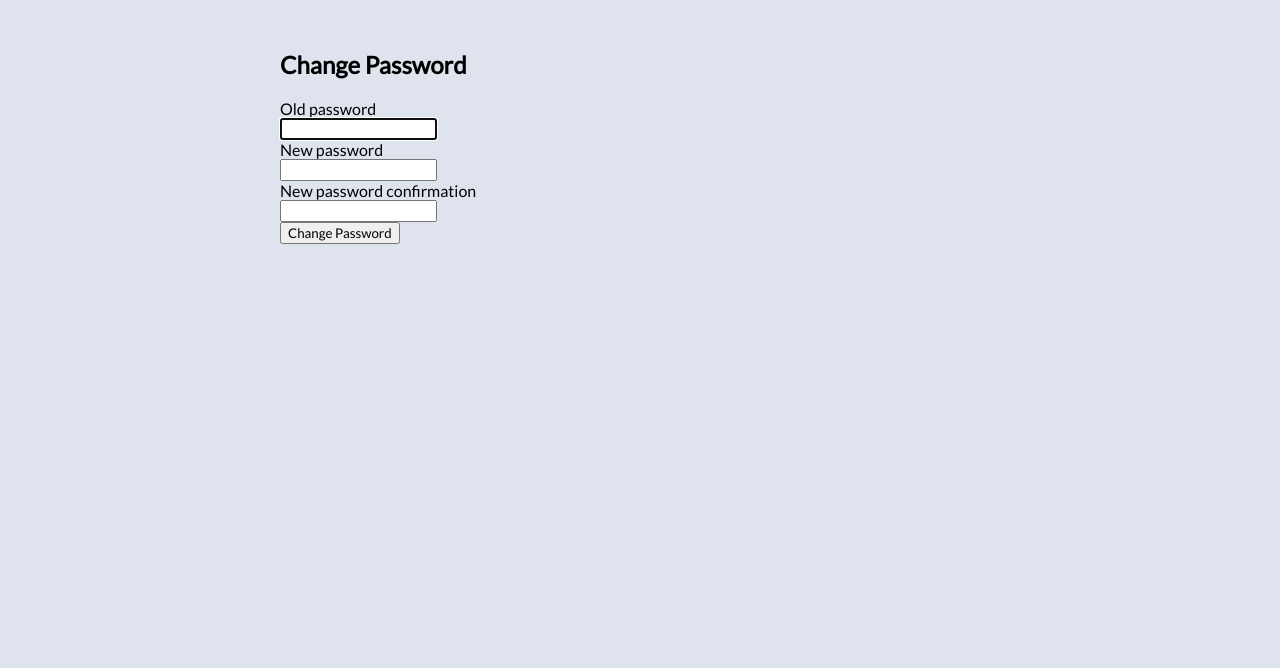
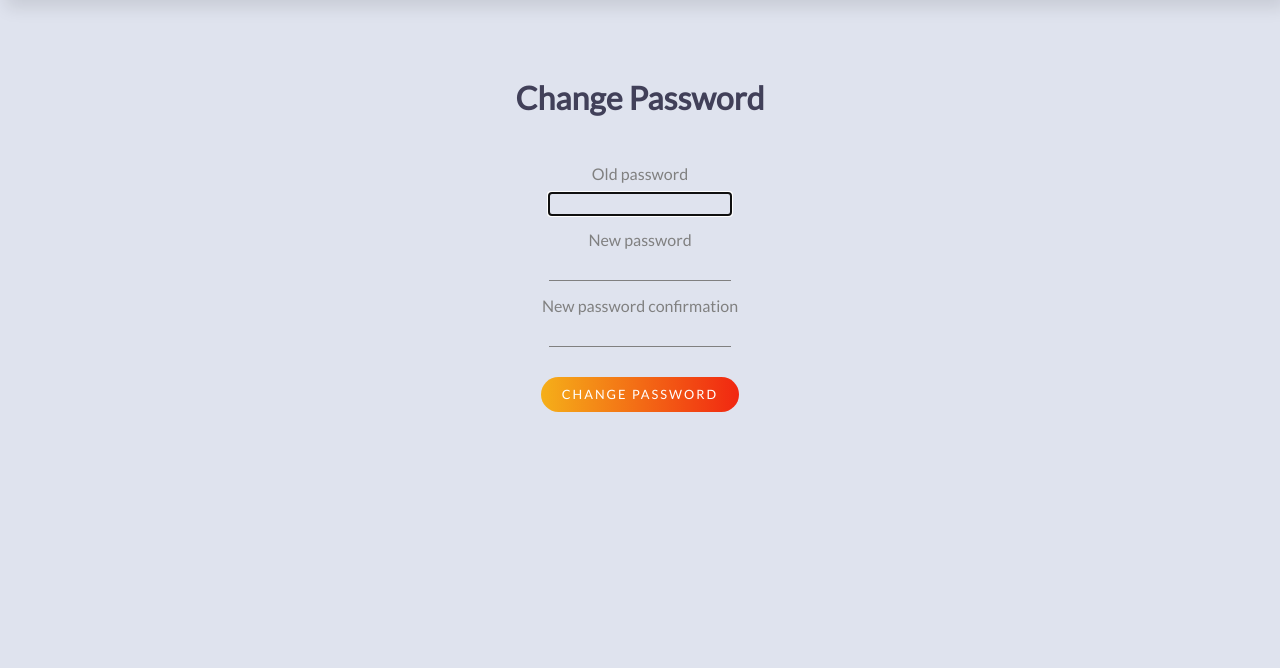
Before and after one commit to miguelchenriques/QuarantineLifeForum, a Django app: page /forum/change_password in a window 1280 px wide. Shown: the part 101-769 px from the top of the page. Run offline with Django 3.2, Linux system fonts and the light colour scheme; the visitor is signed in with stand-in values (Sample User, id 1).

Commit message:
Final version incoming

```diff
--- a/forum/static/forum/css/forms.css
+++ b/forum/static/forum/css/forms.css
@@ -16,7 +16,7 @@
 
 .editProfile{
     display: flex;
-    background-color: rgba(0,0,0,0.2);
+    background-color: rgba(255,255,255, 0.1);
 }
 
 .login-container{
@@ -183,8 +183,9 @@
     font-size: 0.7rem;
 }
 
-.login-form a:nth-child(4){
+.login-form a:nth-child(4), .login-form a:nth-child(5){
     font-size: 0.7rem;
+    margin-top: .6rem;
 }
 
 .login-art img, .signup-art img{
@@ -205,3 +206,55 @@
     width: 65%;
     display: none;
 }
+
+.password_reset{
+    display: flex;
+    align-items: center;
+    flex-direction: column;
+}
+
+.go_back{
+    margin-top: 50px;
+    font-size: 1rem;
+    color: #414059;
+}
+
+.password_reset h1{
+    margin-top: 3rem;
+    margin-bottom: 0;
+    font-size: 2rem;
+    color: #414059;
+}
+
+.password_reset p{
+    font-size: 1rem;
+    color: #A7A5E6;
+}
+
+.reset_form{
+    margin-top: 2rem;
+    display: flex;
+    flex-direction: column;
+    align-items: center;
+}
+
+.label{
+    color: gray;
+    margin-top: 15px;
+
+}
+
+.reset_form input{
+    background-color: transparent;
+    border: none;
+    border-bottom: 1px solid gray;
+    margin-top: 10px;
+    text-align: center;
+    font-size: 1rem;
+}
+
+.reset_form input[type="submit"]{
+    margin-top: 30px;
+    border: none;
+    font-size: .8rem;
+}
--- a/forum/static/forum/css/left-aside.css
+++ b/forum/static/forum/css/left-aside.css
@@ -13,6 +13,14 @@
     height: -moz-fit-content;
     box-shadow: 2px 3px rgba(0,0,0,0.1);
     font-size: 16px;
+    max-height: 75%;
+}
+
+.left-aside-scroll{
+    overflow: scroll;
+    display: flex;
+    flex-direction: column;
+    width: 100%;
 }
 
 .left-aside a{
--- a/forum/static/forum/css/main.css
+++ b/forum/static/forum/css/main.css
@@ -24,6 +24,7 @@ header{
     /*overflow: hidden;*/
     display: flex;
     font-size: 16px;
+    box-shadow: 6px 8px 16px 0px rgba(0,0,0,0.1);
 }
 
 .leftheader{
@@ -127,7 +128,7 @@ article:hover{
     margin-bottom: 20px;
 }
 
-.loginbutton, .signupButton, .logoutbutton, .createpostbutton, .updateProfile{
+.loginbutton, .signupButton, .logoutbutton, .createpostbutton, .updateProfile, .resetButton{
     border: 1px solid transparent;
     border-radius: 100px;
     background: #f12711;  /* fallback for old browsers */
@@ -224,6 +225,17 @@ article:hover{
     margin-top: 20px;
 }
 
+.home_new-posts{
+    text-decoration: none;
+    color: #A7A5E6;
+    font-size: 1.2rem;
+    cursor: pointer;
+}
+
+.home_new-posts:hover{
+    text-decoration: underline;
+}
+
 @media screen and (max-width: 1000px) {
     html, header{
         font-size: 14px;
--- a/forum/templates/forum/edit_profile.html
+++ b/forum/templates/forum/edit_profile.html
@@ -8,6 +8,7 @@
     <div class="login editProfile">
         <div class="editProfileContainer">
             {% if error_message %}
+                {{ error_message }}
             {% endif %}
             <img src="{% static 'forum/img/undraw_social_user_lff0.png' %}">
             <form class="editProfileForm" action="{% url 'forum:edit_profile' %}" method="post">
--- a/forum/templates/forum/index.html
+++ b/forum/templates/forum/index.html
@@ -25,6 +25,7 @@
         {% block leftAside %}
             <h3>Following topics</h3>
             <a class="popular_topics" href="{% url 'forum:popular_topics' %}">Popular Topics</a>
+            <div class="left-aside-scroll">
                 {% if user.is_authenticated %}
                     {% if user.topic_followers.all %}
                         {% for topic in user.topic_followers.all %}
@@ -38,6 +39,7 @@
                         <a href="{% url 'forum:topic' topic.slug %}">t/{{ topic.slug }}</a>
                     {% endfor %}
                 {% endif %}
+            </div>
         {% endblock leftAside %}
     </div>
 
--- a/forum/templates/forum/topic_details.html
+++ b/forum/templates/forum/topic_details.html
@@ -28,7 +28,9 @@
         {% endfor %}
             {% include 'forum/widgets/paginator.html' %}
         {% else %}
-            <p>Não há posts</p>
+            <article>
+                <p>Não há posts</p>
+            </article>
         {% endif %}
         </section>
     </section>
--- a/forum/templates/forum/widgets/share_button.html
+++ b/forum/templates/forum/widgets/share_button.html
@@ -3,7 +3,7 @@
 
 <section class="share-dropdown">
     <img src="{% static 'forum/img/share_button.png' %}" id="commenticon" style="margin-left: 20px">
-    <span class="share-text">Share Post</span>
+    <p class="share-text">Share Post</p>
     <div class="share-content">
         <div class="share-element">
             <img src="{% static 'forum/img/fb_icon.png' %}">
--- a/forum/templates/registration/password_change_form.html
+++ b/forum/templates/registration/password_change_form.html
@@ -4,16 +4,16 @@
 {% block leftAside %}{% endblock %}
 
 {% block articles %}
-    <section>
+    <section class="password_reset">
         <h1>Change Password</h1>
-        <form method="post">
+        <form method="post" class="reset_form">
             {% csrf_token %}
             {% for field in form %}
-                {{ field.label }} <br>
-                {{ field }} <br>
+                <a class="label"> {{ field.label }} </a>
+                {{ field }}
                 {{ field.errors }}
             {% endfor %}
-            <input type="submit" value="Change Password">
+            <input type="submit" value="Change Password" class="resetButton">
         </form>
     </section>
 {% endblock %}
--- a/forum/templates/registration/password_reset_confirm.html
+++ b/forum/templates/registration/password_reset_confirm.html
@@ -5,16 +5,16 @@
 {% endblock %}
 
 {% block articles %}
-    <section>
+    <section class="password_reset">
         {% if validlink %}
-            <form method="post">
+            <form method="post" class="reset_form">
                 {% csrf_token %}
                 {% for field in form %}
                     {{ field.label }} <br>
                     {{ field }} <br>
                     {{ field.errors }} <br>
                 {% endfor %}
-                <input type="submit" value="Change Password">
+                <input type="submit" value="Change Password" class="resetButton">
             </form>
         {% else %}
             <p>The reset link is invalid.</p>
--- a/forum/templates/registration/password_reset_done.html
+++ b/forum/templates/registration/password_reset_done.html
@@ -5,9 +5,9 @@
 {% endblock %}
 
 {% block articles %}
-    <section>
+    <section class="password_reset">
         <h1>Check your Inbox</h1>
         <p>We've send you the email with the reset link, you should receive it shortly</p>
-        <a href="{% url 'forum:home' %}">Click here to get back to the forum</a>
+        <a class="go_back" href="{% url 'forum:home' %}">Click here to get back to the forum</a>
     </section>
 {% endblock %}
```
Also changed, not shown: forum/static/forum/css/share_button.css (+29 -9 lines), forum/templates/forum/home.html (+9 -1 lines), forum/templates/registration/password_reset_complete.html (+4 -4 lines), forum/templates/registration/password_reset_form.html (+4 -4 lines). Lines whose indentation alone changed are shown as unchanged.
